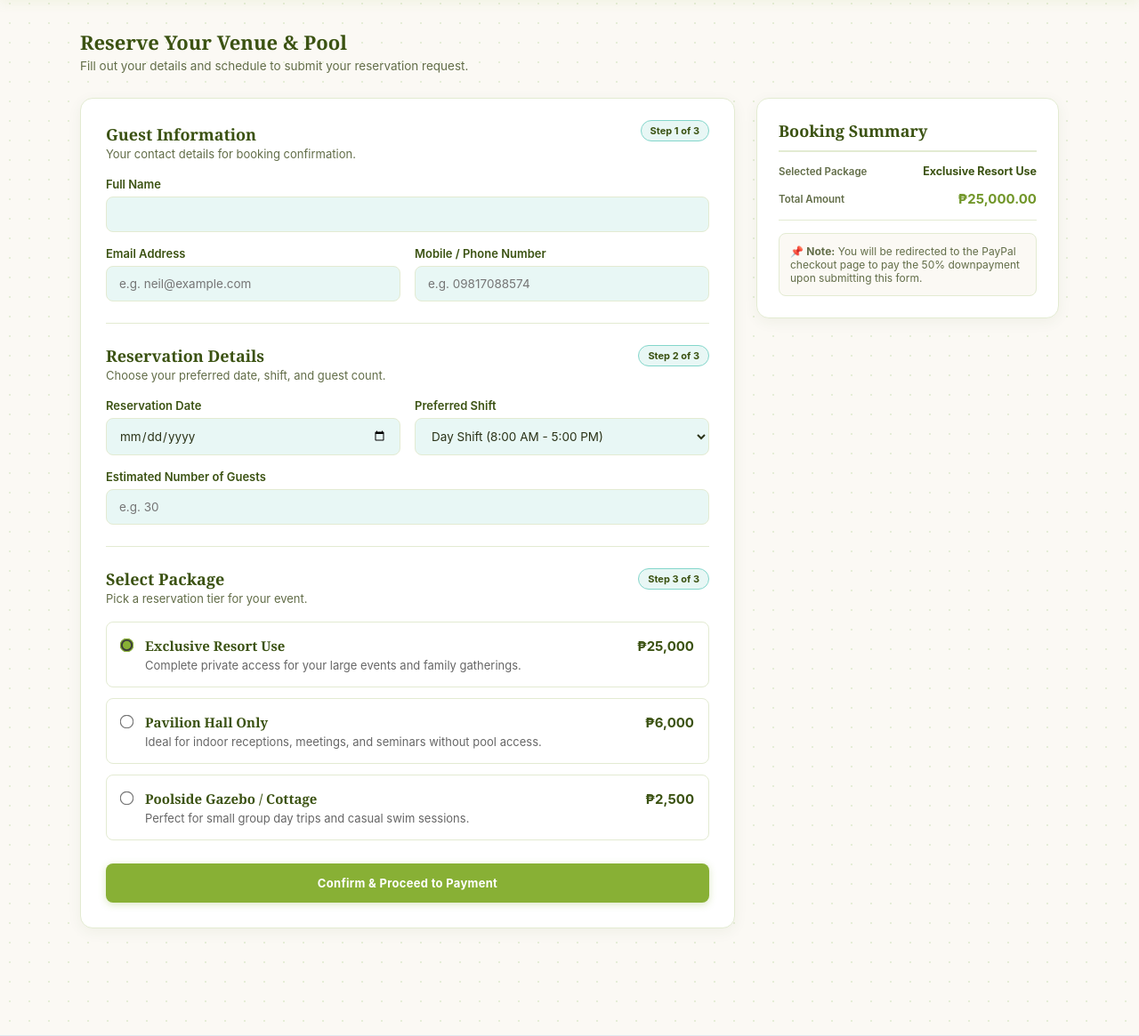
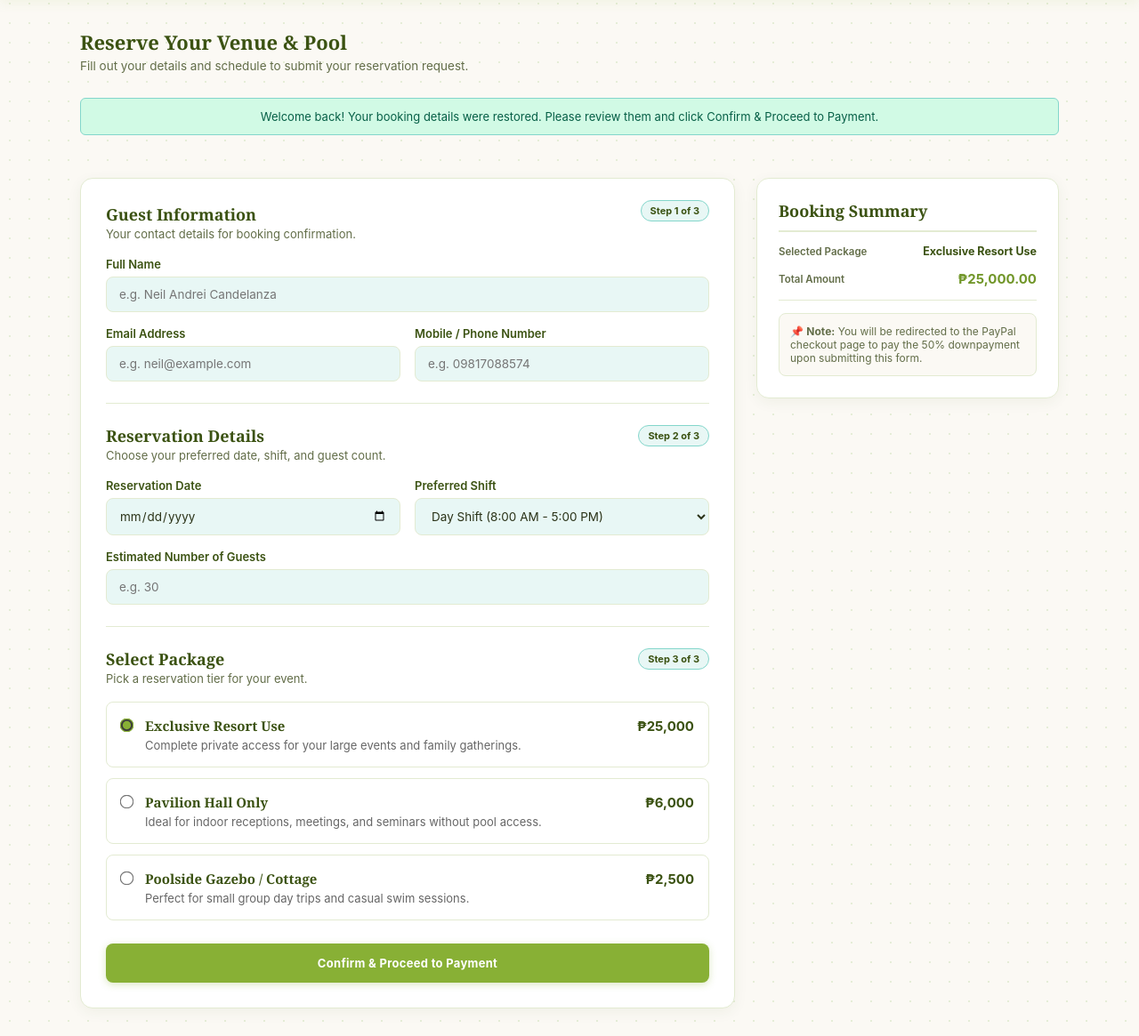
Before and after one commit to neilandreiaradacandelanza-ux/LaCorteza, a PHP site: page /lacorteza/pages/book-now.php in a window 1280 px wide. Shown: the part 95-1260 px from the top of the page at 89% size. Run offline with PHP 8.4, Linux system fonts and the light colour scheme; a user stored in the database is signed in; data comes from the database, SQL or seed files in the repository; some web fonts are replaced.

Commit message:
Let guests view and fill Book Now; require login only on confirm
Guest form details are saved in the session and restored after login.

Co-Authored-By: Claude Opus 5.5 <noreply@anthropic.com>

```diff
--- a/pages/book-now.php
+++ b/pages/book-now.php
@@ -5,20 +5,31 @@ if (session_status() === PHP_SESSION_NONE) {
 require_once __DIR__ . '/../db/connect.php';
 require_once __DIR__ . '/../functions/auth_functions.php';
 
-// Booking requires a customer account; send guests to login and bring them back here afterwards
-if (empty($_SESSION['user_id'])) {
-    $_SESSION['success_msg'] = "Please log in or create an account to book a reservation.";
-    $back = 'book-now.php' . (isset($_GET['package']) ? '?package=' . urlencode($_GET['package']) : '');
-    header("Location: login.php?redirect=" . urlencode($back));
-    exit();
-}
-
 $result = '';$resultClass = '';
+$booking_fields = ['full_name', 'email', 'phone', 'reservation_date', 'shift', 'guest_count', 'package_type'];
 
 // Handle Booking Submit using auth_function
 if ($_SERVER['REQUEST_METHOD'] === 'POST' && isset($_POST['submit_booking'])) {
+    if (empty($_SESSION['user_id'])) {
+        // Guests can fill in the form, but must log in to book: keep their details and send them to login
+        $_SESSION['pending_booking'] = array_intersect_key($_POST, array_flip($booking_fields));
+        $_SESSION['success_msg'] = "Please log in or create an account to complete your booking. Your booking details have been saved.";
+        header("Location: login.php?redirect=book-now.php");
+        exit();
+    }
+    unset($_SESSION['pending_booking']);
     book_reservation($_POST,$connect2db, $result,$resultClass);
 }
+
+// Values to refill the form with: the just-submitted form (after an error) or details saved before login
+$form = ($_SERVER['REQUEST_METHOD'] === 'POST') ? $_POST : ($_SESSION['pending_booking'] ?? []);
+if (!empty($_SESSION['pending_booking']) && !empty($_SESSION['user_id']) && empty($result)) {
+    $resultClass = "success";
+    $result = "Welcome back! Your booking details were restored. Please review them and click Confirm & Proceed to Payment.";
+}
+$old = function ($field, $default = '') use ($form) {
+    return htmlspecialchars($form[$field] ?? $default);
+};
 
 // Fetch active packages created by Admin from database
 $packages_query = mysqli_query($connect2db, "SELECT * FROM packages WHERE status = 'Active' ORDER BY id ASC");
@@ -39,7 +50,7 @@ if ($schedules_query) {
 }
 
 // Check if a package was passed via URL parameter
-$preselected_package =$_GET['package'] ?? '';
+$preselected_package =$_GET['package'] ?? $form['package_type'] ?? '';
 ?>
 <!DOCTYPE html>
 <html lang="en">
@@ -100,17 +111,17 @@ $preselected_package =$_GET['package'] ?? '';
 
                     <div class="form-group margin-bottom-md">
                         <label for="full_name">Full Name</label>
-                        <input type="text" id="full_name" name="full_name" class="form-input" placeholder="e.g. Neil Andrei Candelanza" value="<?php echo htmlspecialchars($_SESSION['user']['firstname'] ?? '') . ' ' . htmlspecialchars($_SESSION['user']['lastname'] ?? ''); ?>" required>
+                        <input type="text" id="full_name" name="full_name" class="form-input" placeholder="e.g. Neil Andrei Candelanza" value="<?php echo $old('full_name', trim(($_SESSION['user']['firstname'] ?? '') . ' ' . ($_SESSION['user']['lastname'] ?? ''))); ?>" required>
                     </div>
 
                     <div class="form-grid-2 margin-bottom-md">
                         <div class="form-group">
                             <label for="email">Email Address</label>
-                            <input type="email" id="email" name="email" class="form-input" placeholder="e.g. neil@example.com" value="<?php echo htmlspecialchars($_SESSION['user']['email'] ?? ''); ?>" required>
+                            <input type="email" id="email" name="email" class="form-input" placeholder="e.g. neil@example.com" value="<?php echo $old('email', $_SESSION['user']['email'] ?? ''); ?>" required>
                         </div>
                         <div class="form-group">
                             <label for="phone">Mobile / Phone Number</label>
-                            <input type="tel" id="phone" name="phone" class="form-input" placeholder="e.g. 09817088574" required>
+                            <input type="tel" id="phone" name="phone" class="form-input" placeholder="e.g. 09817088574" value="<?php echo $old('phone'); ?>" required>
                         </div>
                     </div>
 
@@ -123,21 +134,21 @@ $preselected_package =$_GET['package'] ?? '';
                     <div class="form-grid-2 margin-bottom-md">
                         <div class="form-group">
                             <label for="reservation_date">Reservation Date</label>
-                            <input type="date" id="reservation_date" name="reservation_date" class="form-input" required min="<?php echo date('Y-m-d'); ?>">
+                            <input type="date" id="reservation_date" name="reservation_date" class="form-input" value="<?php echo $old('reservation_date'); ?>" required min="<?php echo date('Y-m-d'); ?>">
                         </div>
                         <div class="form-group">
                             <label for="shift">Preferred Shift</label>
                             <select id="shift" name="shift" class="form-input" required>
-                                <option value="Day Shift (8:00 AM - 5:00 PM)">Day Shift (8:00 AM - 5:00 PM)</option>
-                                <option value="Night Shift (6:00 PM - 12:00 MN)">Night Shift (6:00 PM - 12:00 MN)</option>
-                                <option value="24 Hours Exclusive">24 Hours Exclusive</option>
+                                <?php foreach (['Day Shift (8:00 AM - 5:00 PM)', 'Night Shift (6:00 PM - 12:00 MN)', '24 Hours Exclusive'] as $shift_option): ?>
+                                    <option value="<?php echo $shift_option; ?>" <?php echo ($form['shift'] ?? '') === $shift_option ? 'selected' : ''; ?>><?php echo $shift_option; ?></option>
+                                <?php endforeach; ?>
                             </select>
                         </div>
                     </div>
 
                     <div class="form-group margin-bottom-md">
                         <label for="guest_count">Estimated Number of Guests</label>
-                        <input type="number" id="guest_count" name="guest_count" class="form-input" placeholder="e.g. 30" min="1" max="150" required>
+                        <input type="number" id="guest_count" name="guest_count" class="form-input" placeholder="e.g. 30" min="1" max="150" value="<?php echo $old('guest_count'); ?>" required>
                     </div>
 
                     <div class="summary-divider" style="margin: 24px 0;"></div>
```
